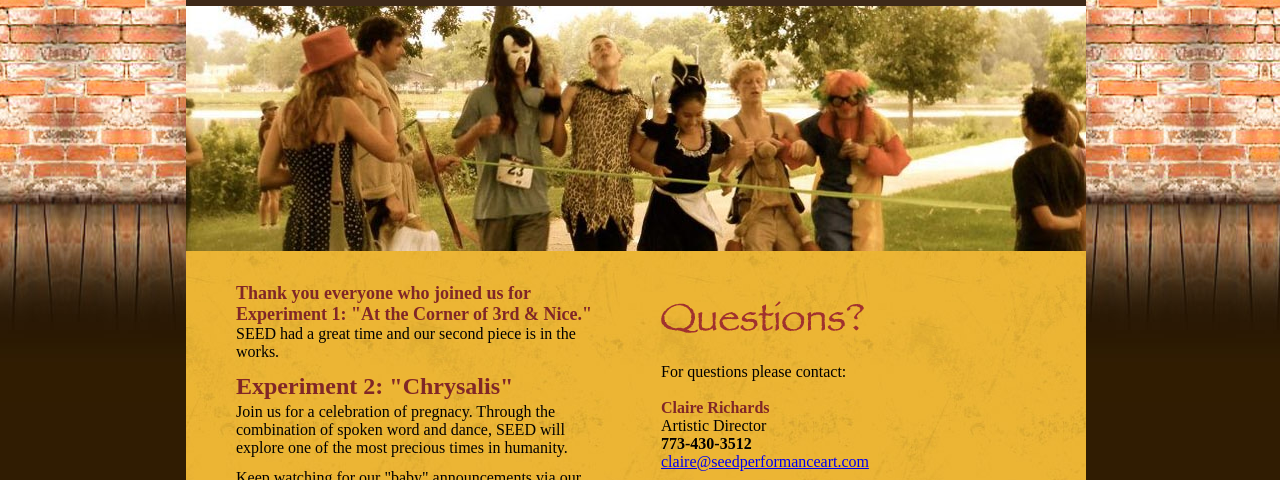
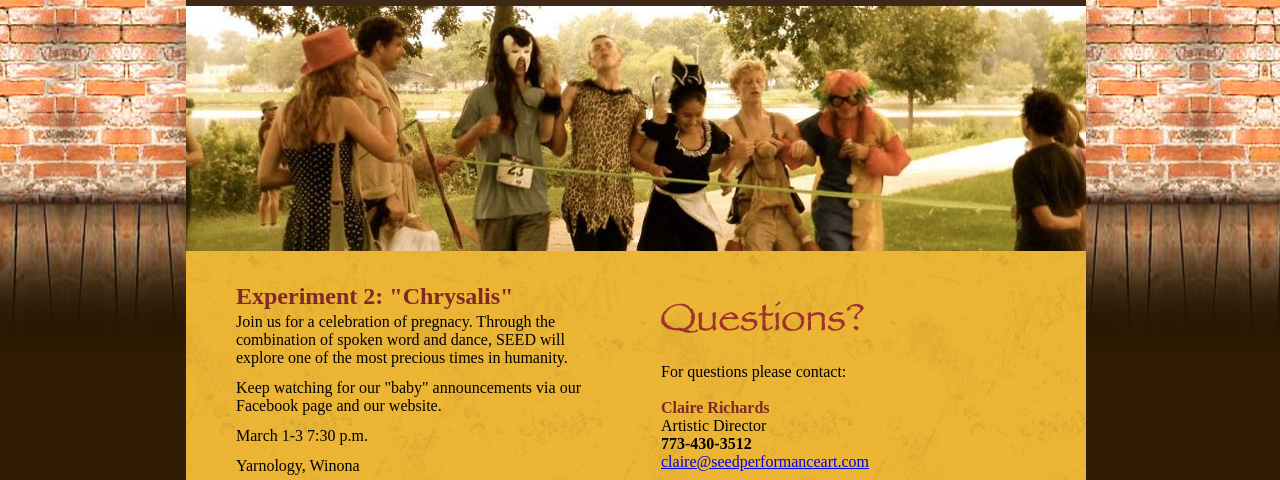
Before and after one commit to ninnemana/SEED, a plain HTML site: page index.html in a window 1280 px wide. Shown: the part 198-678 px from the top of the page. Drawn offline with nearby package versions, Linux system fonts and the light colour scheme.

Commit message:
removed exp 1 from homepage

```diff
--- a/index.html
+++ b/index.html
@@ -48,8 +48,6 @@ h1 {
     <img src="assets/img/corner3.jpg" alt="" />
     </div>
   <div id="divleftcolumn">
-<h4 class="redbold">Thank you everyone who joined us for Experiment 1: &quot;At the Corner of 3rd &amp; Nice.&quot; </h4>
-<p>SEED had a great time and our second piece is in the works.</p>
 <h1 class="redbold">Experiment 2: &quot;Chrysalis&quot;</h1>
 <p>Join us for a celebration of pregnacy. Through the combination of spoken word and dance, SEED will explore one of the most precious times in humanity. </p>
 <p>Keep watching for our &quot;baby&quot; announcements via our Facebook page and our website. </p>
```
